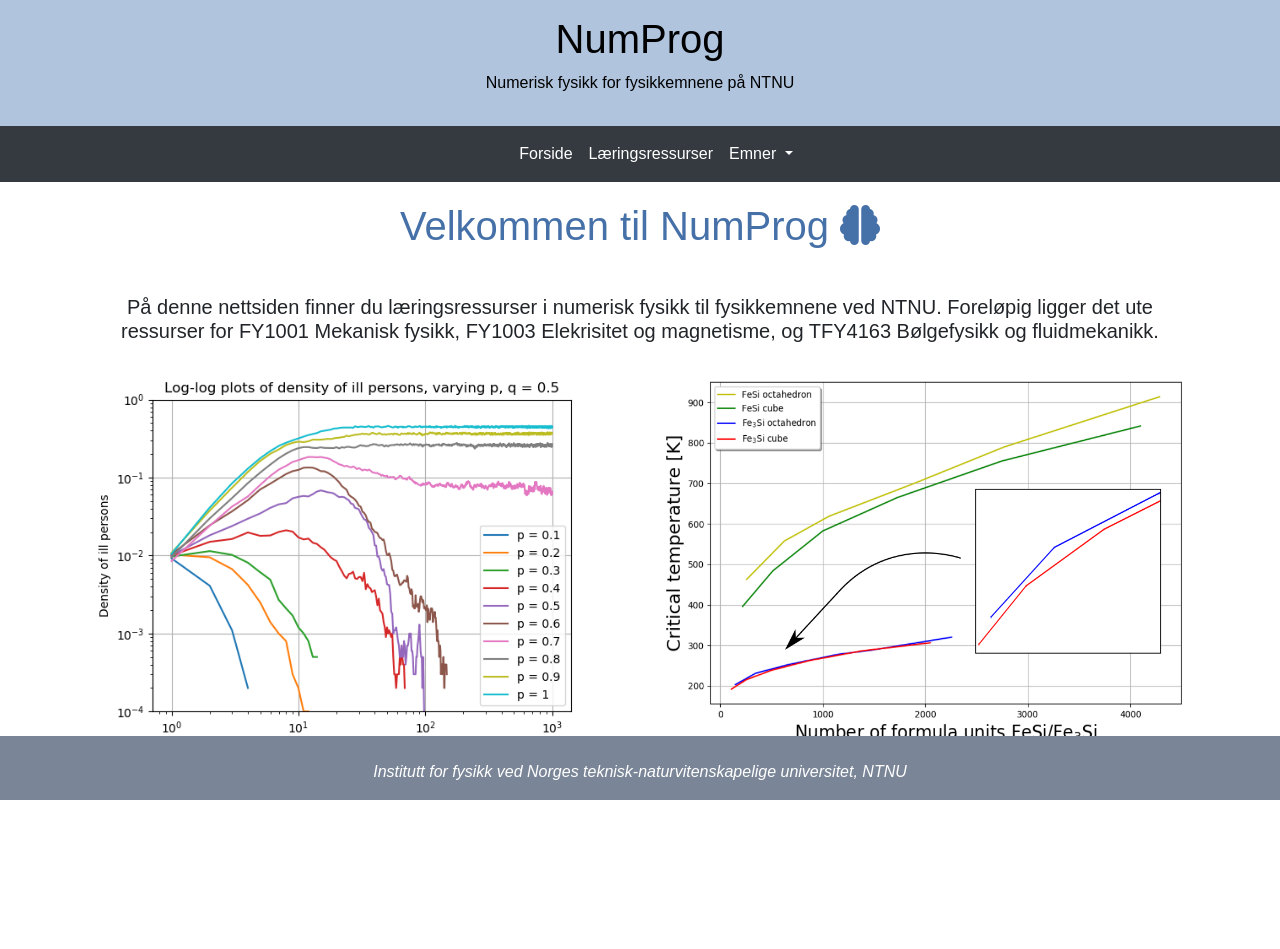
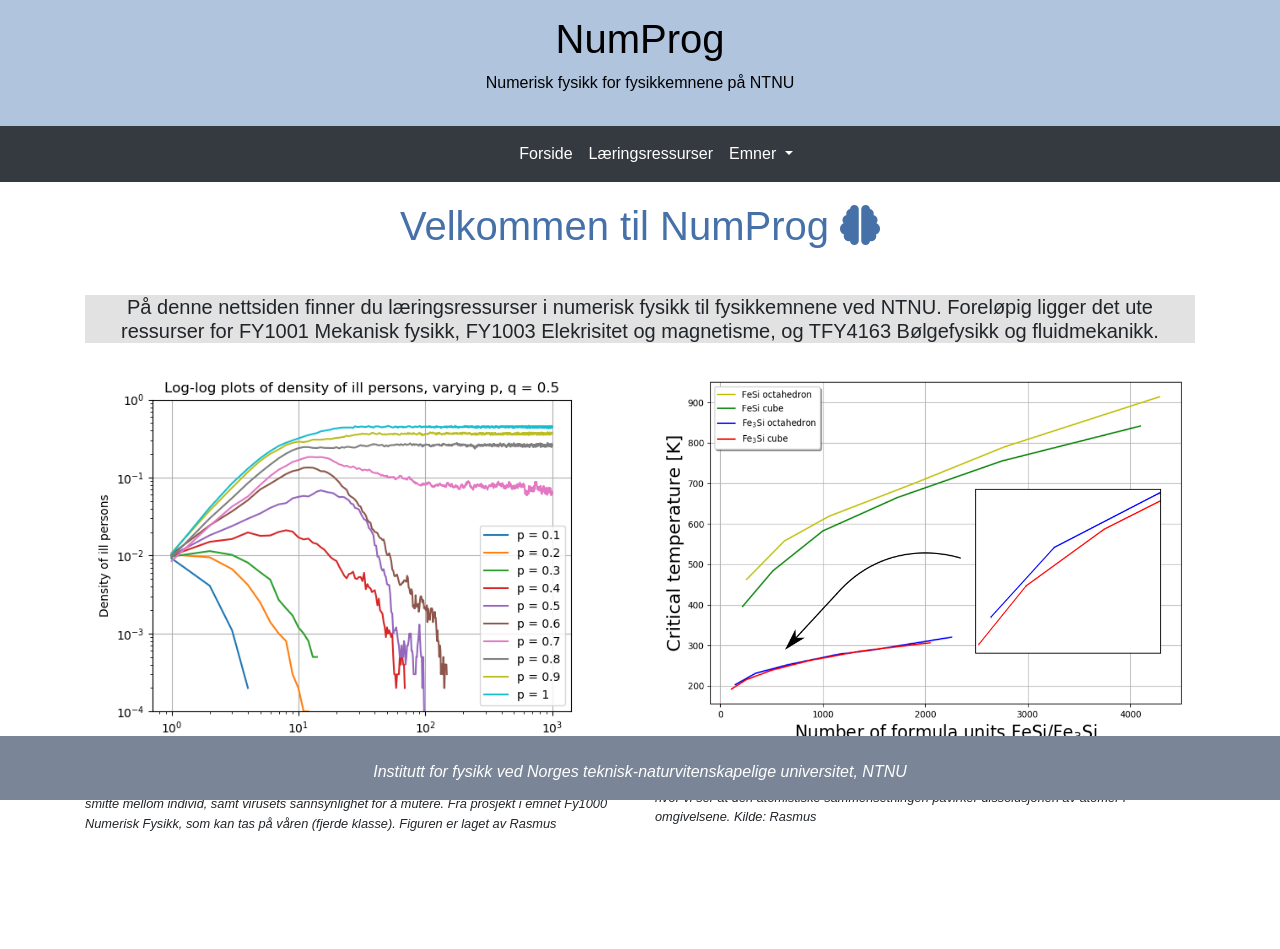
Before and after one commit to solfridhj/numfys-webpage, a PHP site: page / in a window 1280 px wide. Before the commit the page ends 800 px from the top, so only its background shows below. Run offline with PHP 8.4, Linux system fonts and the light colour scheme; some libraries are stand-ins or nearby versions.

Commit message:
Add figure description

```diff
--- a/index.html
+++ b/index.html
@@ -65,7 +65,7 @@
 <div class="container" style="margin-top:30px">
   <div class="row">
     <div class="col-sm-12 col-xs-12">
-        <h5 class="text-center"> På denne nettsiden finner du læringsressurser i numerisk fysikk til fysikkemnene ved NTNU.
+        <h5 class="text-center frontpage-headline"> På denne nettsiden finner du læringsressurser i numerisk fysikk til fysikkemnene ved NTNU.
           Foreløpig ligger det ute ressurser for FY1001 Mekanisk fysikk, FY1003 Elekrisitet og magnetisme,
           og TFY4163 Bølgefysikk og fluidmekanikk. </h5>
     </div>
@@ -73,10 +73,21 @@
   <div class="row">
     <div class="col-sm-6 col-xs-4">
       <img class="img-fluid" src="media/density_illq05v2.png" alt="Log-log plot av tetthet av syke personer" class="center">
+      <div class="fig-text">
+      <p><strong>Figur 1:</strong> Simuleringer kan brukes for å modellere spredning av virus i en befolkning. I denne figuren ser vi at enkelte virus
+        aldri blir utryddet i befolkningen, avhengig av sannsynligheten for smitte mellom individ, samt virusets sannsynlighet for å mutere. Fra prosjekt i emnet
+      Fy1000 Numerisk Fysikk, som kan tas på våren (fjerde klasse). Figuren er laget av Rasmus </p>
+      </div>
     </div>
     <div class="col-sm-6 col-xs-4">
       <img class="img-fluid image" src="media/critical_temperatures_v2.png" alt="site-order parameter" class="center">
+
+    <div class="fig-text">
+      <p><strong>Figur 2:</strong> Ved å anvende numeriske metoder kan man analysere termodynamiske og statistiske fenomen i krystallinske-materialer. Denne figuren viser resultater
+         fra Monte Carlo- simuleringer, hvor vi ser at den atomistiske sammensetningen påvirker dissolusjonen av atomer i omgivelsene. Kilde: Rasmus</p>
+        </div>
     </div>
+  </div>
   </div>
 
 
--- a/style.css
+++ b/style.css
@@ -86,6 +86,11 @@ img.img-fluid.image{
   width: 100%;
 }
 
+.frontpage-headline {
+  background-color: rgb(226, 226, 226);
+  width: 100%;
+}
+
 table.center {
   margin-left: auto;
   margin-right: auto;
@@ -162,3 +167,8 @@ footer {
       visibility : hidden;
   }
 }
+
+.fig-text {
+  font-size: 0.8rem;
+  font-style: italic;
+}
```
